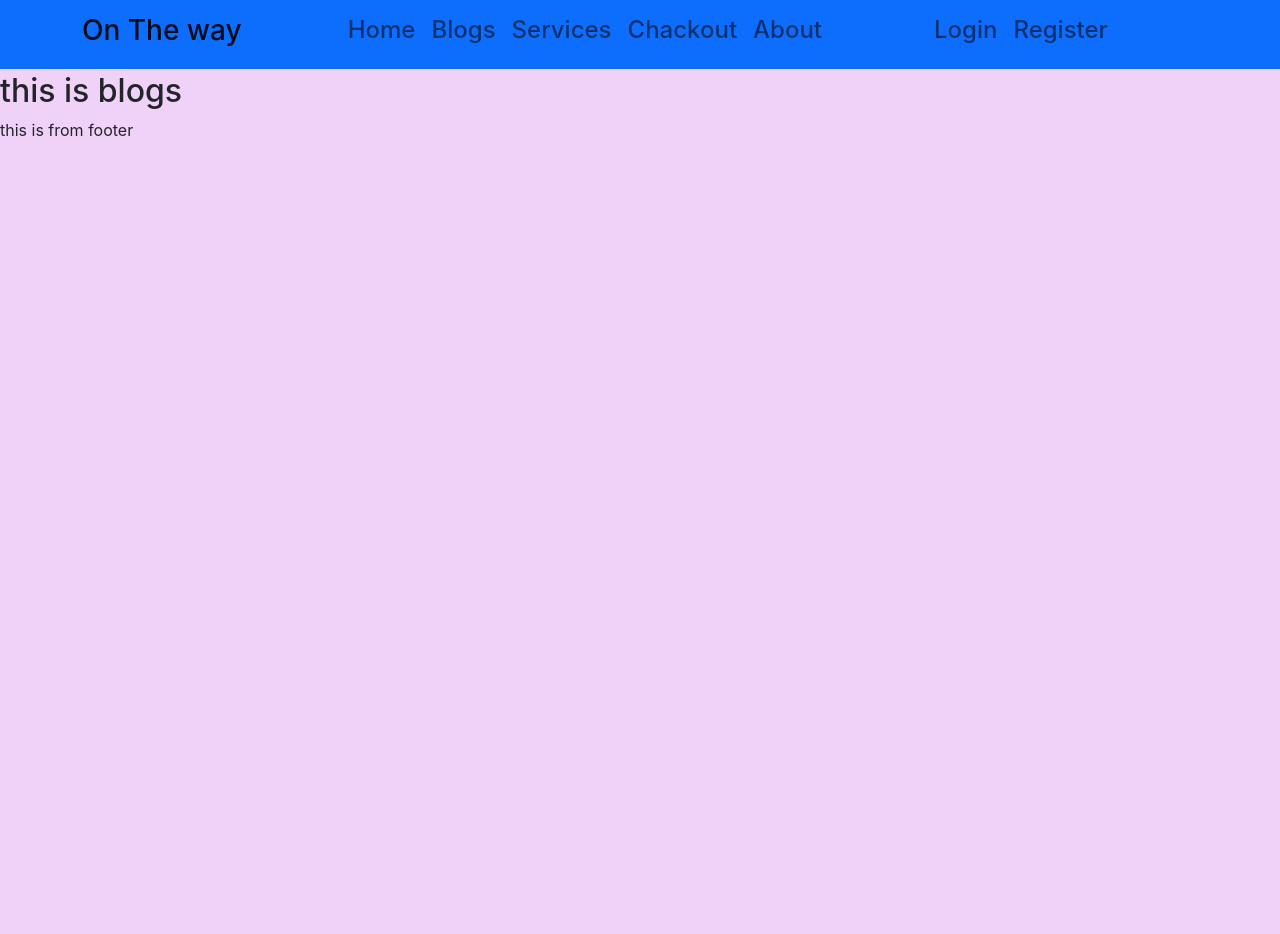
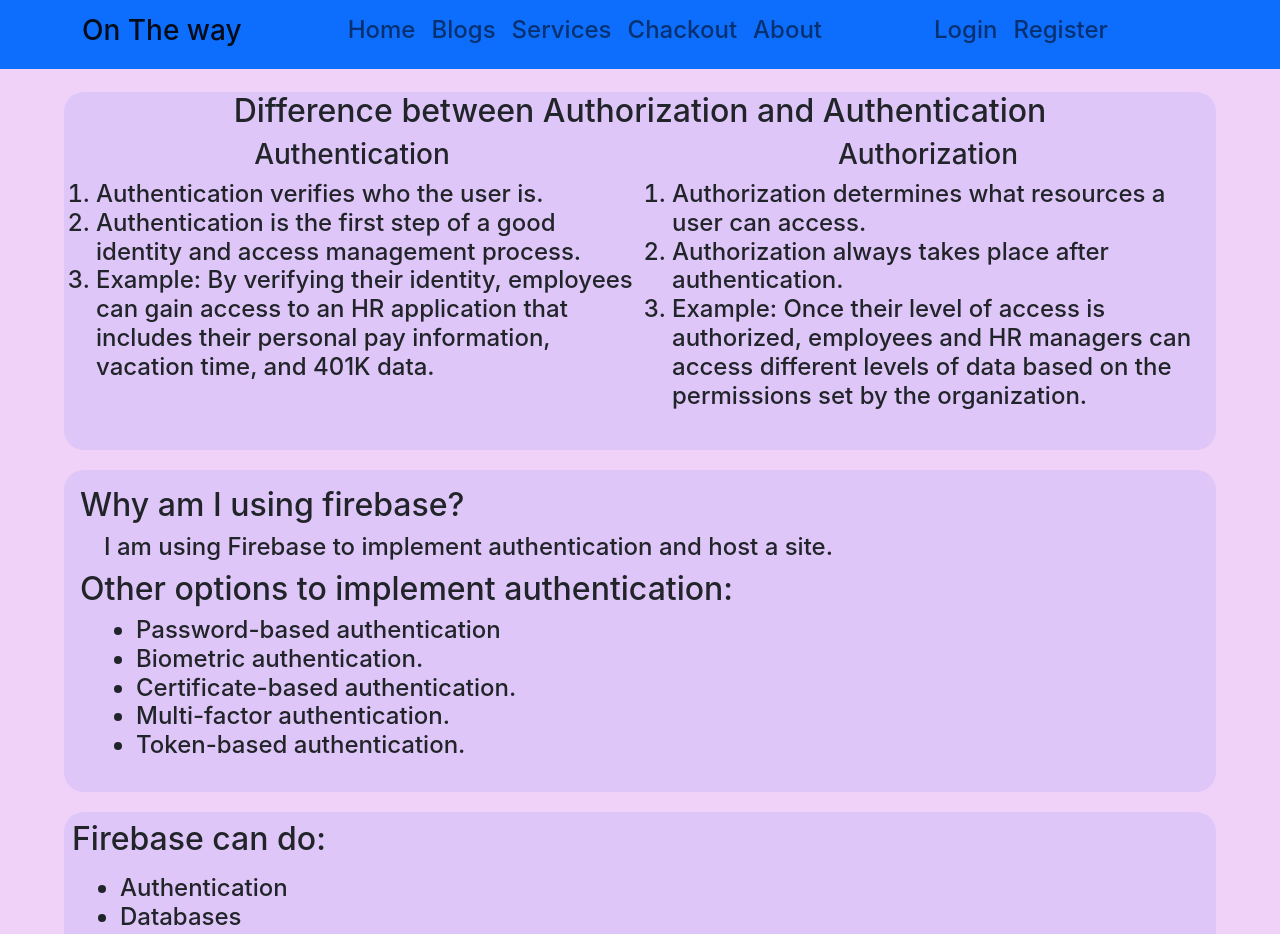
Before and after one commit to Mah-mu-dul/on-the-way, a React (Create React App) app: page /blogs in a window 1280 px wide. Shown: the top 934 px of the page. Before the commit the page ends 800 px from the top, so only its background shows below. Built offline with nearby package versions, Linux system fonts and the light colour scheme.

Commit message:
blog part done

```diff
--- a/src/pages/Blogs/Blogs.css
+++ b/src/pages/Blogs/Blogs.css
@@ -0,0 +1,6 @@
+.blog{
+    width: 90%;
+    background-color: #0037ff12;
+    margin: 20px auto;
+    border-radius: 20px;
+}
--- a/src/pages/Blogs/Blogs.js
+++ b/src/pages/Blogs/Blogs.js
@@ -3,7 +3,60 @@ import './Blogs.css'
 const Blogs = () => {
     return (
         <div>
-            <h2>this is blogs</h2>
+            <div className="blogs ">
+                <div className="blog">
+                    <div className="title text-center"><h2>Difference between Authorization and Authentication</h2></div>
+                    <div className="details d-lg-flex justify-content-evenly  ">
+                        <div className="parts mx-auto w-100 "><h3 className='text-center' >Authentication</h3>
+                            <h4>
+                                <ol>
+                                    <li>Authentication verifies who the user is.	</li>
+                                    <li>Authentication is the first step of a good identity and access management process.</li>
+                                    <li>Example: By verifying their identity, employees can gain access to an HR application that includes their personal pay information, vacation time, and 401K data.</li>
+                                </ol>
+                            </h4>
+
+                        </div>
+                        <div className="parts mx-auto pb-4 w-100  "><h3 className='text-center'>Authorization</h3>
+                            <h4>
+                                <ol>
+                                    <li>Authorization determines what resources a user can access.	</li>
+                                    <li>Authorization always takes place after authentication.</li>
+                                    <li>Example: Once their level of access is authorized, employees and HR managers can access different levels of data based on the permissions set by the organization.</li>
+                                </ol>
+                            </h4>
+                        </div>
+                    </div>
+                </div>
+                <div className="blog p-3">
+                    <h2 className="">Why am I using firebase?</h2>
+                    <h4 className='px-4'>I am using Firebase to implement authentication and host a site.</h4>
+                    <h2 className="">Other options to implement authentication:   </h2>
+                    <h4 className="px-4">
+                        <ul>
+                            <li>Password-based authentication</li>
+                            <li>Biometric authentication.</li>
+                            <li>Certificate-based authentication.</li>
+                            <li>Multi-factor authentication.</li>
+                            <li>Token-based authentication.</li>
+
+                        </ul>
+                    </h4>
+
+                </div>
+                <div className="blog">
+                    <h2 className='p-2 '>Firebase can do: </h2>
+                    <h4 className='px-4 pb-2'>
+                        <ul>
+                            <li>Authentication</li>
+                            <li>Databases</li>
+                            <li>Storage</li>
+                            <li>Hosting</li>
+                            <li>ML Kit</li>
+                        </ul>
+                    </h4>
+                </div>
+            </div>
 
         </div>
     );
```
